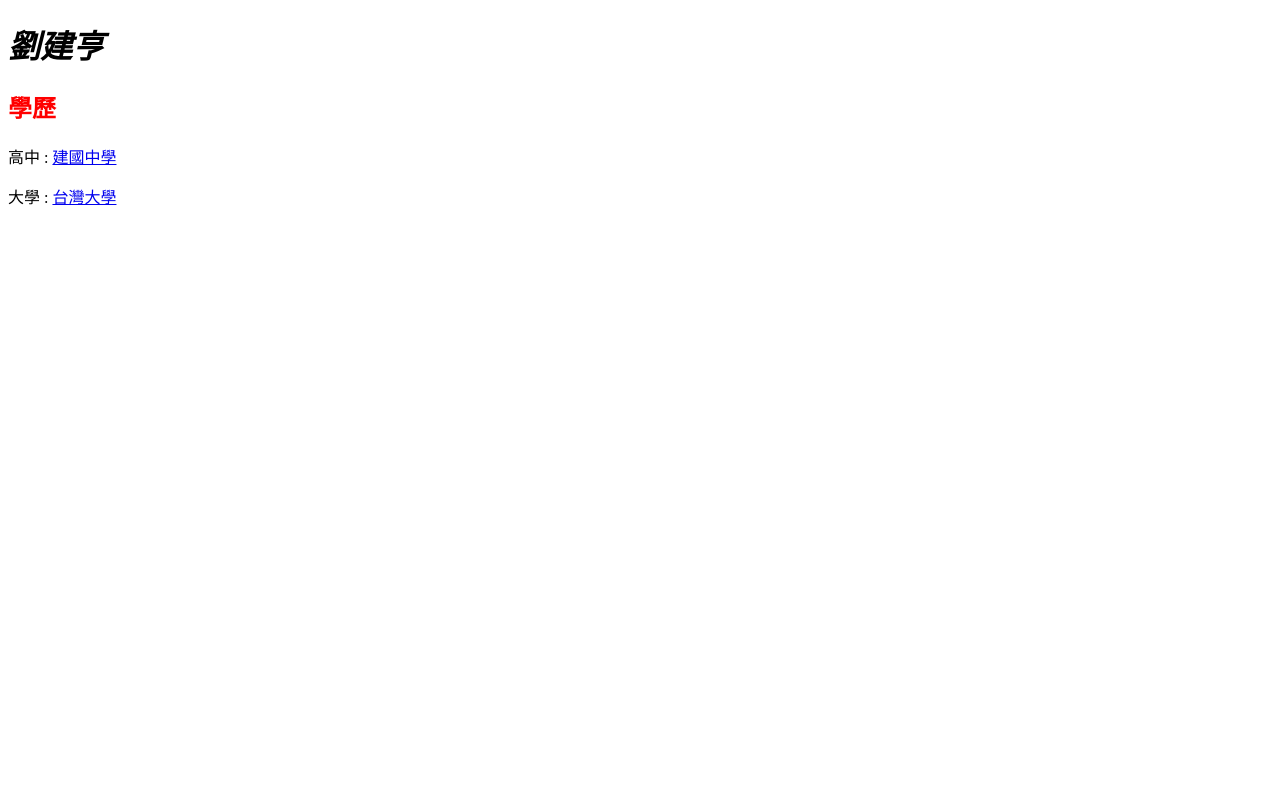
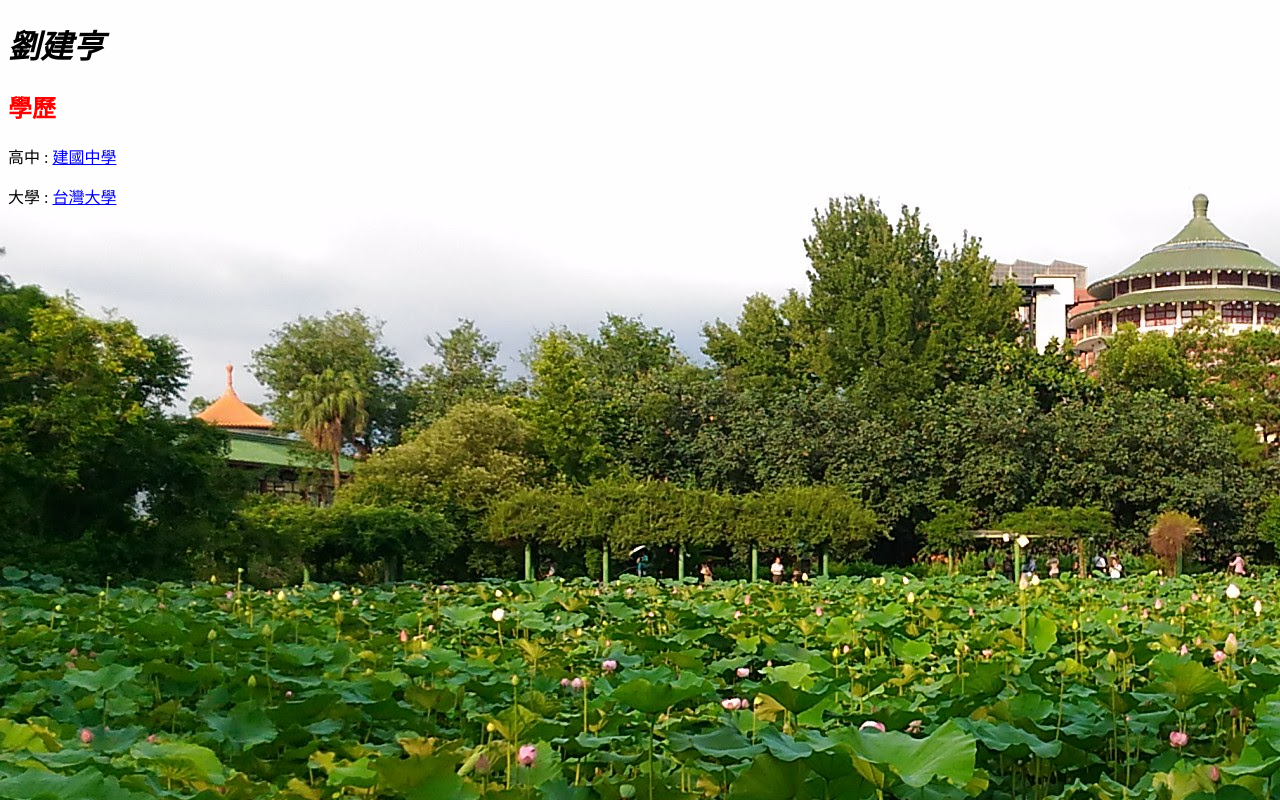
Before and after one commit to liu-jian-heng/liu-jian-heng.github.io, a plain HTML site: page index.html in a window 1280 px wide. Drawn offline with Linux system fonts and the light colour scheme.

Commit message:
test background

```diff
--- a/index.html
+++ b/index.html
@@ -9,10 +9,17 @@
     <meta charset="utf-8">
     <title>b08901032 劉建亨</title>
   </head>
+  <style>
+    body {
+      background-image: url('background.jpg');
+    }
+  </style>
   <body>
     <h1><i><b>劉建亨</b></i></h1>
     <h2><font color=red>學歷</font></h2>
     <p>高中 : <a href = "https://www2.ck.tp.edu.tw/">建國中學</a></p>
     <p>大學 : <a href = "https://www.ntu.edu.tw/">台灣大學</a></p>
+    <br>
+
   </body>
 </html>
```
Also changed, not shown: background.jpg (added).
